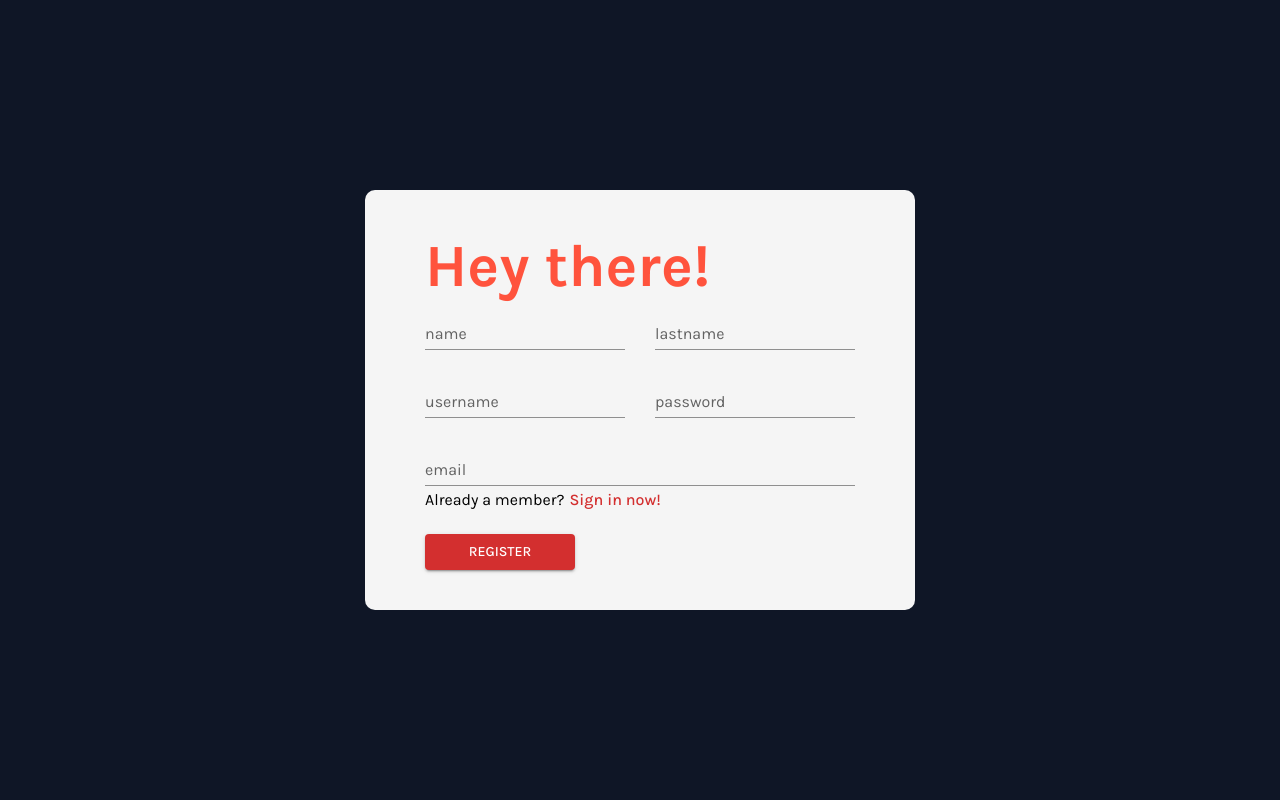
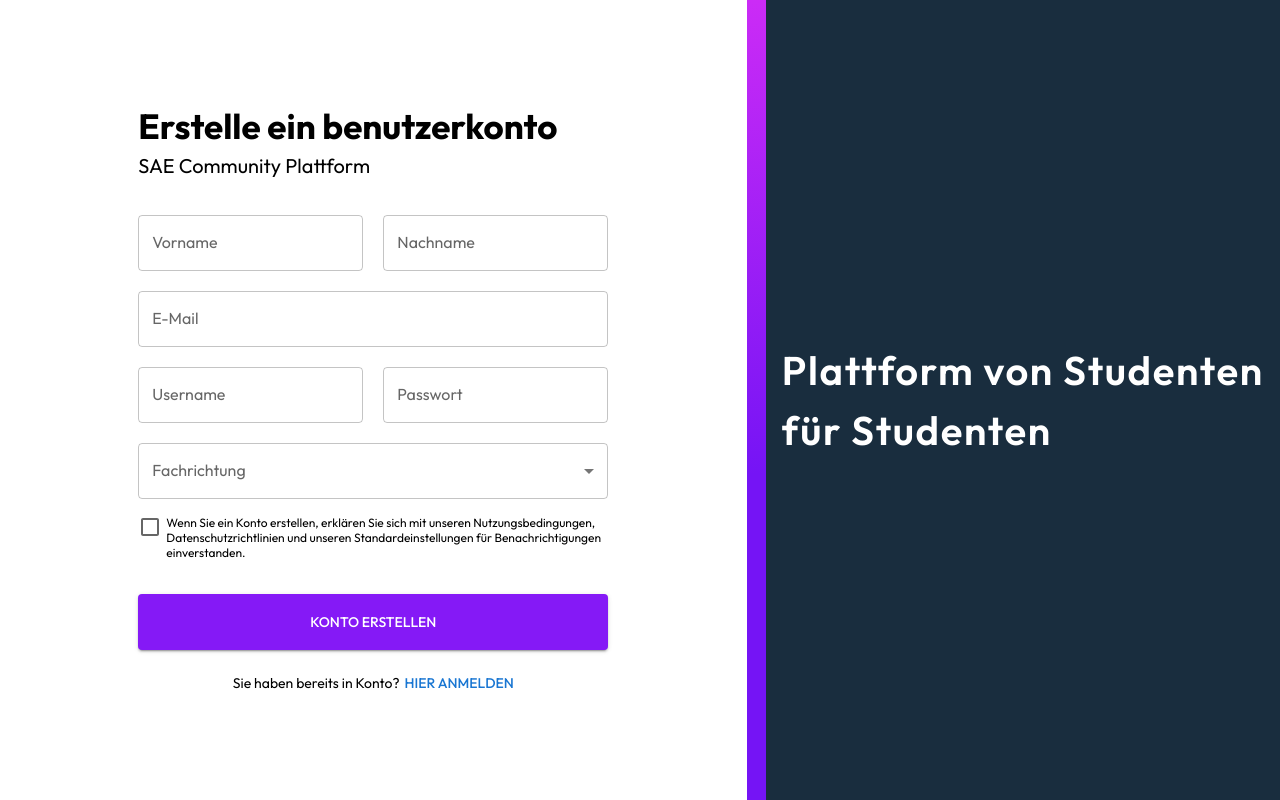
Before and after one commit to dream-lab-group/sae-community, a Next.js app: page / in a window 1280 px wide. Both pictures are taken after a click on the button "Sign up now!". Built offline with nearby package versions, Linux system fonts and the light colour scheme.

Commit message:
refactored initial screen to grid, implemented notebook design on registration

```diff
--- a/src/common/components/login-registration/login-registraion.tsx
+++ b/src/common/components/login-registration/login-registraion.tsx
@@ -1,4 +1,4 @@
-import { Box } from '@mui/material';
+import { Box, Grid, Typography } from '@mui/material';
 import { useState } from 'react';
 import { FormProvider, useForm } from 'react-hook-form';
 import { Login } from './login';
@@ -9,17 +9,93 @@ export const LoginRegistration = () => {
   const [loginContext, setLoginContext] = useState('login');
   const methods = useForm();
   return (
-    <Box
+    <Grid
+      container
       sx={{
         width: 'auto',
         height: '100vh',
-        display: 'flex',
-        justifyContent: 'center',
         alignItems: 'center',
-        background: '#0f1626',
       }}
     >
-      <Box
+      <Grid item xs={12} sm={7} md={7} sx={{ height: '100vh' }}>
+        <Box
+          sx={{
+            height: ' 100%',
+            width: ' 100%',
+            display: 'flex',
+            justifyContent: 'center',
+            alignItems: 'center',
+          }}
+        >
+          <FormProvider {...methods}>
+            <form
+              onSubmit={methods.handleSubmit(() => {
+                console.log('submitted');
+              })}
+            >
+              {loginContext === 'login' ? (
+                <Login
+                  loginContext={loginContext}
+                  setLoginContext={setLoginContext}
+                />
+              ) : loginContext === 'konto erstellen' ? (
+                <Registration
+                  loginContext={loginContext}
+                  setLoginContext={setLoginContext}
+                />
+              ) : (
+                <ResetPassword
+                  loginContext={loginContext}
+                  setLoginContext={setLoginContext}
+                />
+              )}
+            </form>
+          </FormProvider>
+        </Box>
+      </Grid>
+      <Grid
+        item
+        sx={{
+          height: '100vh',
+          background: `linear-gradient(180deg, #CF2CF6 -2.46%, #7514F5 59.27%)`,
+          width: '19px',
+        }}
+      />
+      <Grid item xs sx={{ background: '#192D3E', height: '100vh' }}>
+        <Box
+          sx={{
+            display: 'flex',
+            height: '100%',
+            width: '100%',
+            justifyContent: 'center',
+            alignItems: ' center',
+          }}
+        >
+          <Box sx={{ display: 'inherit', flexDirection: 'column' }}>
+            <Typography
+              color="white"
+              sx={{
+                fontWeight: 600,
+                fontSize: '40px',
+                letterSpacing: '0.04em',
+              }}
+            >
+              Plattform von Studenten
+            </Typography>
+            <Typography
+              color="white"
+              sx={{
+                fontWeight: 600,
+                fontSize: '40px',
+                letterSpacing: '0.04em',
+              }}
+            >
+              für Studenten
+            </Typography>
+          </Box>
+        </Box>
+      </Grid>
+      {/* <Box
         sx={{
           display: 'flex',
           flexDirection: 'column',
@@ -54,7 +130,7 @@ export const LoginRegistration = () => {
             )}
           </form>
         </FormProvider>
-      </Box>
-    </Box>
+      </Box> */}
+    </Grid>
   );
 };
--- a/src/common/components/login-registration/login.tsx
+++ b/src/common/components/login-registration/login.tsx
@@ -5,6 +5,7 @@ import { useFormContext } from 'react-hook-form';
 export type LoginContextProps = {
   loginContext: string;
   setLoginContext: React.Dispatch<SetStateAction<string>>;
+  className?: string;
 };
 
 export const Login = ({ loginContext, setLoginContext }: LoginContextProps) => {
@@ -15,15 +16,18 @@ export const Login = ({ loginContext, setLoginContext }: LoginContextProps) => {
   } = useFormContext();
   return (
     <>
-      <Typography variant="h2" sx={{ color: '#ff533d', fontWeight: 700 }}>
-        Welcome Back!
+      <Typography variant="h4" sx={{ fontWeight: 700 }}>
+        Melde dich an!
+      </Typography>
+      <Typography variant="h5" sx={{ fontWeight: 700 }}>
+        SAE Community Plattform
       </Typography>
       <Box sx={{ display: 'flex', flexDirection: 'column' }}>
         <TextField
           {...register('username', { required: true })}
           id="username"
           label="Username"
-          variant="standard"
+          variant="outlined"
           sx={{ marginTop: '20px' }}
         />
         {errors.username && (
@@ -35,7 +39,7 @@ export const Login = ({ loginContext, setLoginContext }: LoginContextProps) => {
           {...register('password', { required: true })}
           id="password"
           label="Password"
-          variant="standard"
+          variant="outlined"
           sx={{ marginTop: '20px', marginBottom: '10px' }}
         />
         {errors.password && (
@@ -56,7 +60,7 @@ export const Login = ({ loginContext, setLoginContext }: LoginContextProps) => {
             marginLeft: '5px',
             textTransform: 'none',
           }}
-          onClick={() => setLoginContext('register')}
+          onClick={() => setLoginContext('konto erstellen')}
         >
           Sign up now!
         </Button>
@@ -64,7 +68,7 @@ export const Login = ({ loginContext, setLoginContext }: LoginContextProps) => {
       <Box sx={{ display: 'flex', flexDirection: 'column' }}>
         <Button
           variant="contained"
-          color="error"
+          color="secondary"
           type="submit"
           sx={{ alignSelf: 'flex-start', width: '150px', marginBottom: '10px' }}
         >
--- a/src/common/components/login-registration/registration.tsx
+++ b/src/common/components/login-registration/registration.tsx
@@ -1,10 +1,21 @@
-import { Box, Button, TextField, Typography } from '@mui/material';
+import {
+  Box,
+  Button,
+  Checkbox,
+  FormControl,
+  InputLabel,
+  MenuItem,
+  Select,
+  TextField,
+  Typography,
+} from '@mui/material';
 import { useFormContext } from 'react-hook-form';
 import { LoginContextProps } from './login';
 
 export const Registration = ({
   loginContext,
   setLoginContext,
+  className,
 }: LoginContextProps) => {
   const {
     register,
@@ -12,14 +23,20 @@ export const Registration = ({
     control,
   } = useFormContext();
   return (
-    <>
-      <Typography variant="h2" sx={{ color: '#ff533d', fontWeight: 700 }}>
-        Hey there!
+    <Box sx={{ width: '470px' }}>
+      <Typography variant="h2" sx={{ fontWeight: 700, fontSize: '35px' }}>
+        Erstelle ein benutzerkonto
+      </Typography>
+      <Typography
+        variant="h2"
+        sx={{ fontWeight: 400, fontSize: '20px', marginTop: '7px' }}
+      >
+        SAE Community Plattform
       </Typography>
       <Box
         sx={{
           display: 'flex',
-          marginBottom: '20px',
+          marginTop: '37px',
         }}
       >
         <Box sx={{ width: '100%', justifyContent: 'space-between' }}>
@@ -32,17 +49,17 @@ export const Registration = ({
               },
             })}
             id="name"
-            label="name"
-            variant="standard"
-            sx={{ width: '200px' }}
+            label="Vorname"
+            variant="outlined"
+            sx={{ width: '225px' }}
           />
           {errors.name && (
             <Typography color="error" sx={{ fontSize: '14px' }}>
-              Kein password
+              Vorname darf nicht leer sein
             </Typography>
           )}
         </Box>
-        <Box sx={{ width: '200px' }}>
+        <Box sx={{ width: '225px' }}>
           <TextField
             {...register('lastname', {
               required: true,
@@ -52,48 +69,13 @@ export const Registration = ({
               },
             })}
             id="lastname"
-            label="lastname"
-            variant="standard"
-            sx={{ width: '200px' }}
+            label="Nachname"
+            variant="outlined"
+            sx={{ width: '225px' }}
           />
           {errors.lastname && (
             <Typography color="error" sx={{ fontSize: '14px' }}>
-              Kein password
-            </Typography>
-          )}
-        </Box>
-      </Box>
-      <Box
-        sx={{
-          display: 'flex',
-          marginBottom: '20px',
-        }}
-      >
-        <Box sx={{ width: '100%', justifyContent: 'space-between' }}>
-          <TextField
-            {...register('username', { required: true })}
-            id="userame"
-            label="username"
-            variant="standard"
-            sx={{ width: '200px' }}
-          />
-          {errors.username && (
-            <Typography color="error" sx={{ fontSize: '14px' }}>
-              Kein password
-            </Typography>
-          )}
-        </Box>
-        <Box sx={{ width: '200px' }}>
-          <TextField
-            {...register('password', { required: true })}
-            id="password"
-            label="password"
-            variant="standard"
-            sx={{ width: '200px' }}
-          />
-          {errors.password && (
-            <Typography color="error" sx={{ fontSize: '14px' }}>
-              Kein password
+              Nachnamedarf nicht leer sein
             </Typography>
           )}
         </Box>
@@ -108,9 +90,9 @@ export const Registration = ({
           },
         })}
         id="email"
-        label="email"
-        variant="standard"
-        sx={{ width: '100%' }}
+        label="E-Mail"
+        variant="outlined"
+        sx={{ width: '100%', marginTop: ' 20px' }}
       />
       {errors.email && (
         <Typography
@@ -120,31 +102,110 @@ export const Registration = ({
           keine gültige E-mail Adresse
         </Typography>
       )}
-      <Box sx={{ display: 'flex', alignItems: 'center', marginBottom: '20px' }}>
-        <Typography>Already a member?</Typography>
+      <Box
+        sx={{
+          display: 'flex',
+          marginTop: '20px',
+        }}
+      >
+        <Box sx={{ width: '100%', justifyContent: 'space-between' }}>
+          <TextField
+            {...register('username', { required: true })}
+            id="userame"
+            label="Username"
+            variant="outlined"
+            sx={{ width: '225px' }}
+          />
+          {errors.username && (
+            <Typography color="error" sx={{ fontSize: '14px' }}>
+              Kein password
+            </Typography>
+          )}
+        </Box>
+        <Box sx={{ width: '225px' }}>
+          <TextField
+            {...register('password', { required: true })}
+            id="password"
+            label="Passwort"
+            variant="outlined"
+            sx={{ width: '225px' }}
+          />
+          {errors.password && (
+            <Typography color="error" sx={{ fontSize: '14px' }}>
+              Kein password
+            </Typography>
+          )}
+        </Box>
+      </Box>
+      <FormControl fullWidth sx={{ marginTop: '20px' }}>
+        <InputLabel id="course">Fachrichtung</InputLabel>
+        <Select labelId="course" id="course" label="Fachrictung">
+          <MenuItem>Webdesign & Development</MenuItem>
+          <MenuItem>Game Art & 3D Animation</MenuItem>
+          <MenuItem>Games Programming</MenuItem>
+          <MenuItem>Film Production</MenuItem>
+          <MenuItem>Visual Effects & 3D Animation</MenuItem>
+          <MenuItem>Audio Engineering / Music Production</MenuItem>
+          <MenuItem>Content Creation & Online Marketing</MenuItem>
+        </Select>
+      </FormControl>
+      <Box sx={{ display: 'flex', marginTop: '16px' }}>
+        <Checkbox
+          sx={{ padding: 0, marginRight: '4px', alignSelf: 'flex-start' }}
+        />
+        <Typography sx={{ fontSize: '12px', lineHeight: '15px' }}>
+          Wenn Sie ein Konto erstellen, erklären Sie sich mit unseren
+          Nutzungsbedingungen, Datenschutzrichtlinien und unseren
+          Standardeinstellungen für Benachrichtigungen einverstanden.
+        </Typography>
+      </Box>
+      <Box
+        sx={{
+          diplay: 'flex',
+          flexDirection: 'column',
+          alignItems: 'center',
+          width: '100%',
+        }}
+      >
         <Button
-          variant="text"
-          color="error"
+          variant="contained"
+          type="submit"
           sx={{
-            padding: 0,
-            fontFamily: `'Karla', sans-serif`,
-            fontSize: '16px',
-            marginLeft: '5px',
-            textTransform: 'none',
+            width: '470px',
+            height: '56px',
+            marginTop: '34px',
+            background: '#8519F6',
           }}
-          onClick={() => setLoginContext('login')}
         >
-          Sign in now!
+          {loginContext}
         </Button>
+        <Box
+          sx={{
+            display: 'flex',
+            width: '100%',
+            justifyContent: 'center',
+            alignItems: 'center',
+            marginTop: '21px',
+          }}
+        >
+          <Typography sx={{ fontSize: '14px', marginRight: '5px' }}>
+            Sie haben bereits in Konto?
+          </Typography>
+          <Button
+            variant="text"
+            sx={{
+              padding: 0,
+              fontFamily: `Outfit', sans-serif`,
+              fontSize: '14px',
+              marginLeft: '5px',
+              textTransform: 'none',
+            }}
+            onClick={() => setLoginContext('login')}
+          >
+            Hier anmelden
+          </Button>
+        </Box>
       </Box>
-      <Button
-        variant="contained"
-        color="error"
-        type="submit"
-        sx={{ alignSelf: 'flex-start', width: '150px' }}
-      >
-        {loginContext}
-      </Button>
-    </>
+    </Box>
   );
 };
--- a/src/pages/_app.tsx
+++ b/src/pages/_app.tsx
@@ -5,11 +5,7 @@ import { createTheme, ThemeProvider } from '@mui/material';
 
 const appTheme = createTheme({
   typography: {
-    fontFamily: `'Karla', sans-serif`,
-    fontWeightLight: 300,
-    fontWeightRegular: 400,
-    fontWeightMedium: 500,
-    fontWeightBold: 700,
+    fontFamily: `'Outfit', sans-serif`,
   },
 });
 
--- a/src/styles/globals.css
+++ b/src/styles/globals.css
@@ -1,4 +1,4 @@
-@import url('https://fonts.googleapis.com/css2?family=Karla:ital,wght@0,200;0,300;0,400;0,500;0,600;0,700;0,800;1,300;1,400&display=swap');
+@import url('https://fonts.googleapis.com/css2?family=Outfit:wght@100;200;300;400;500;600;700;800;900&display=swap');
 
 html,
 a {
```
